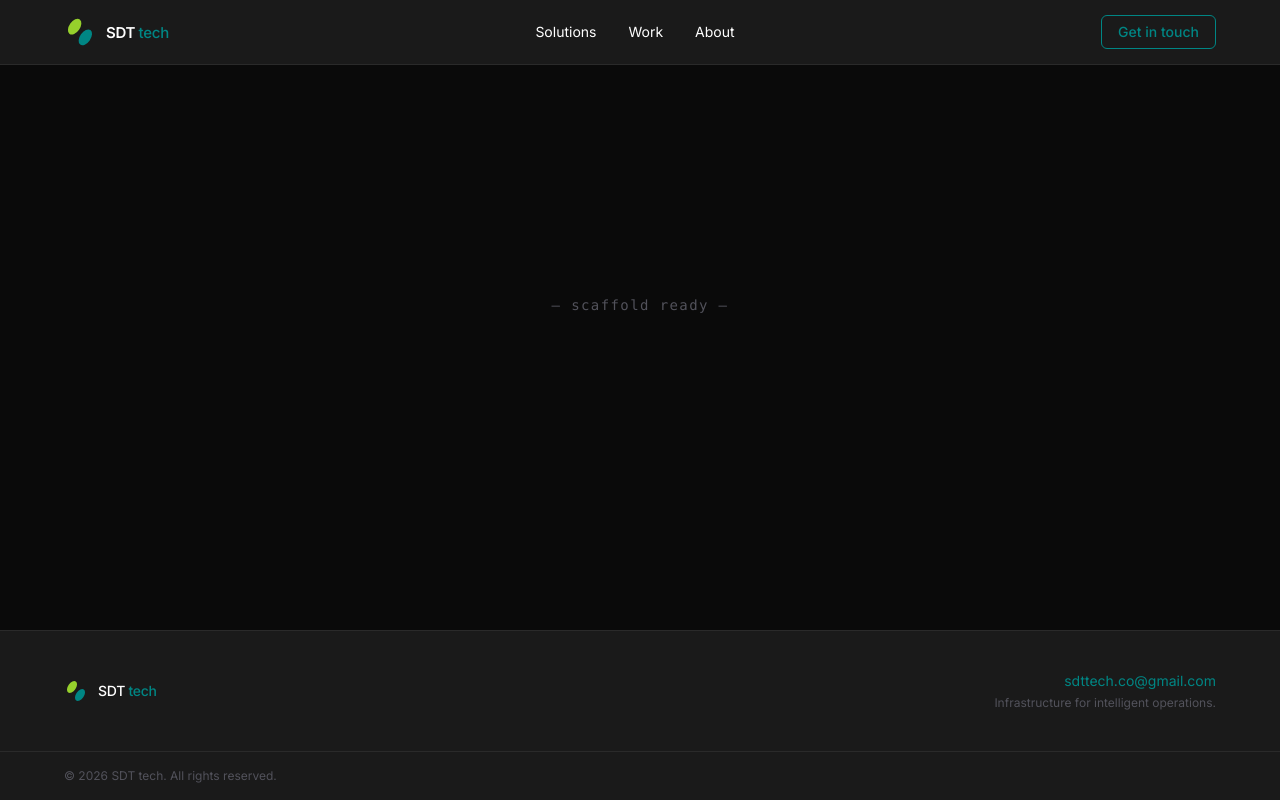
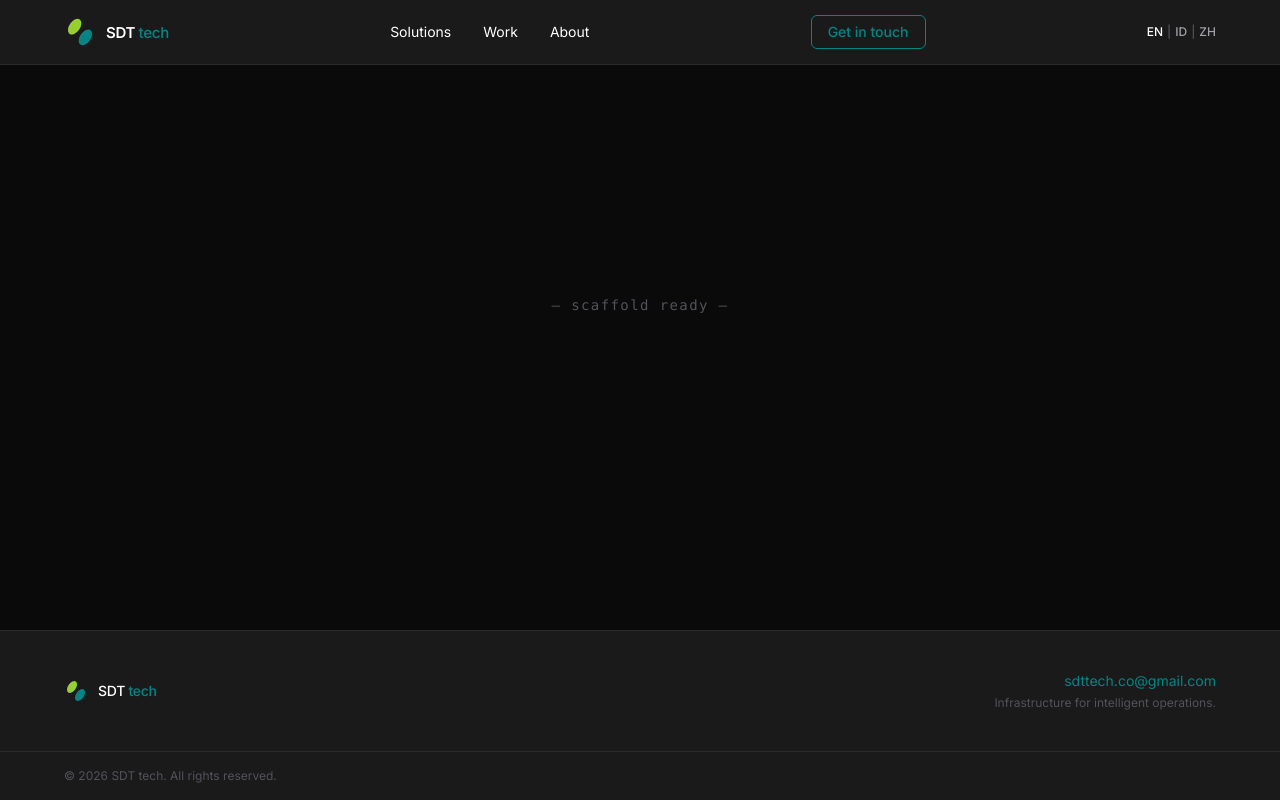
Before and after one commit to SDT-boss/Website, a Next.js app: page /en in a window 1280 px wide. Built offline with nearby package versions, Linux system fonts and the light colour scheme.

Commit message:
feat(01-C): create locale not-found page and add language switcher to Navbar

```diff
--- /dev/null
+++ b/app/[locale]/not-found.tsx
@@ -0,0 +1,17 @@
+import Link from "next/link";
+import { siteConfig } from "@/config/site";
+
+export default function NotFound() {
+  return (
+    <div className="flex flex-col items-center justify-center min-h-[60vh] gap-4 text-center px-6">
+      <p className="text-text-muted text-sm tracking-widest font-mono">404</p>
+      <p className="text-text-secondary text-base">This page does not exist.</p>
+      <Link
+        href="/"
+        className="text-cyber-jade text-sm hover:text-jade-strong transition-colors duration-150 ease-out"
+      >
+        Return to {siteConfig.name} tech
+      </Link>
+    </div>
+  );
+}
--- a/components/Navbar.tsx
+++ b/components/Navbar.tsx
@@ -43,6 +43,15 @@ export function Navbar() {
           Get in touch
         </a>
 
+        {/* Language switcher — hidden on mobile (Phase 2: integrate into hamburger menu) */}
+        <div className="hidden md:flex items-center gap-1 text-xs font-medium shrink-0">
+          <Link href="/en" className="text-white">EN</Link>
+          <span className="text-text-muted">|</span>
+          <Link href="/id" className="text-text-secondary hover:text-white transition-colors duration-150 ease-out">ID</Link>
+          <span className="text-text-muted">|</span>
+          <Link href="/zh" className="text-text-secondary hover:text-white transition-colors duration-150 ease-out">ZH</Link>
+        </div>
+
       </div>
     </header>
   );
```
